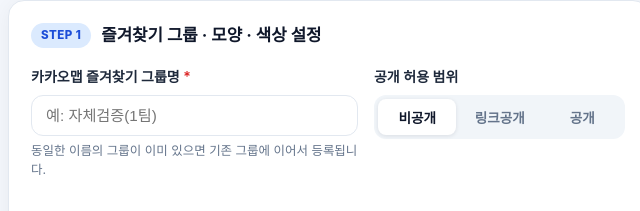
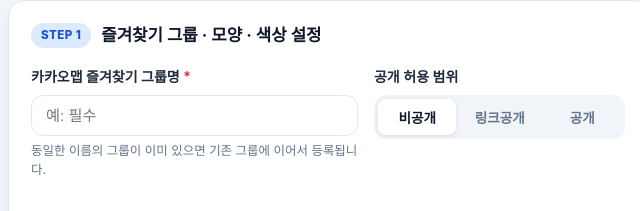
Before and after one commit to hcrfor/kakaomap_input, a website: page public/index.html in a window 1280 px wide. Shown: the part 111-322 px from the top of the page, 12-652 px from the left. Drawn offline with Linux system fonts and the light colour scheme; no server answers.

Commit message:
chore: 그룹명 입력 예시 문구 변경 (예: 필수)

```diff
--- a/public/index.html
+++ b/public/index.html
@@ -47,7 +47,7 @@
               type="text"
               id="groupNameInput"
               class="text-input"
-              placeholder="예: 자체검증(1팀)"
+              placeholder="예: 필수"
               maxlength="40"
             />
             <p class="help-text">동일한 이름의 그룹이 이미 있으면 기존 그룹에 이어서 등록됩니다.</p>
```
